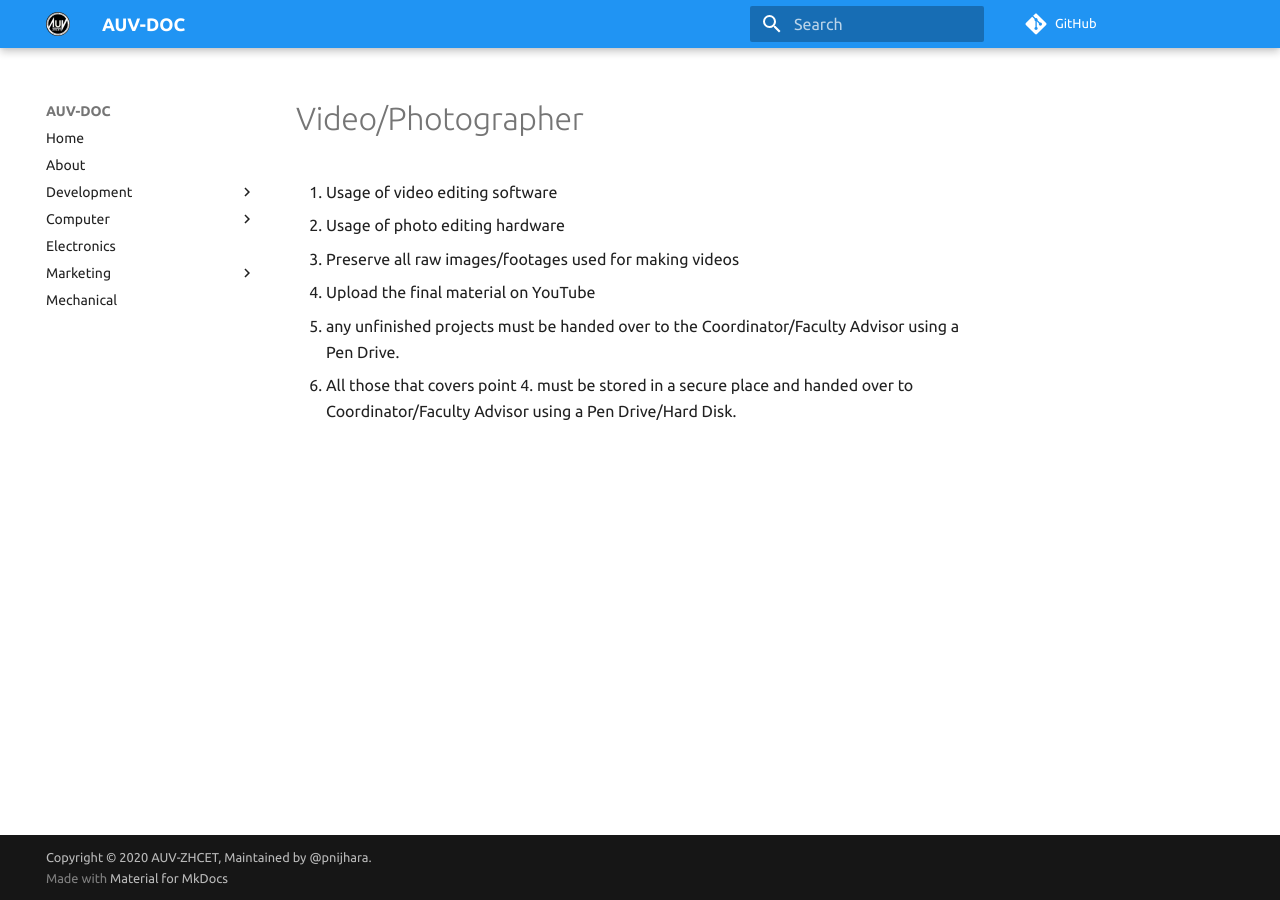
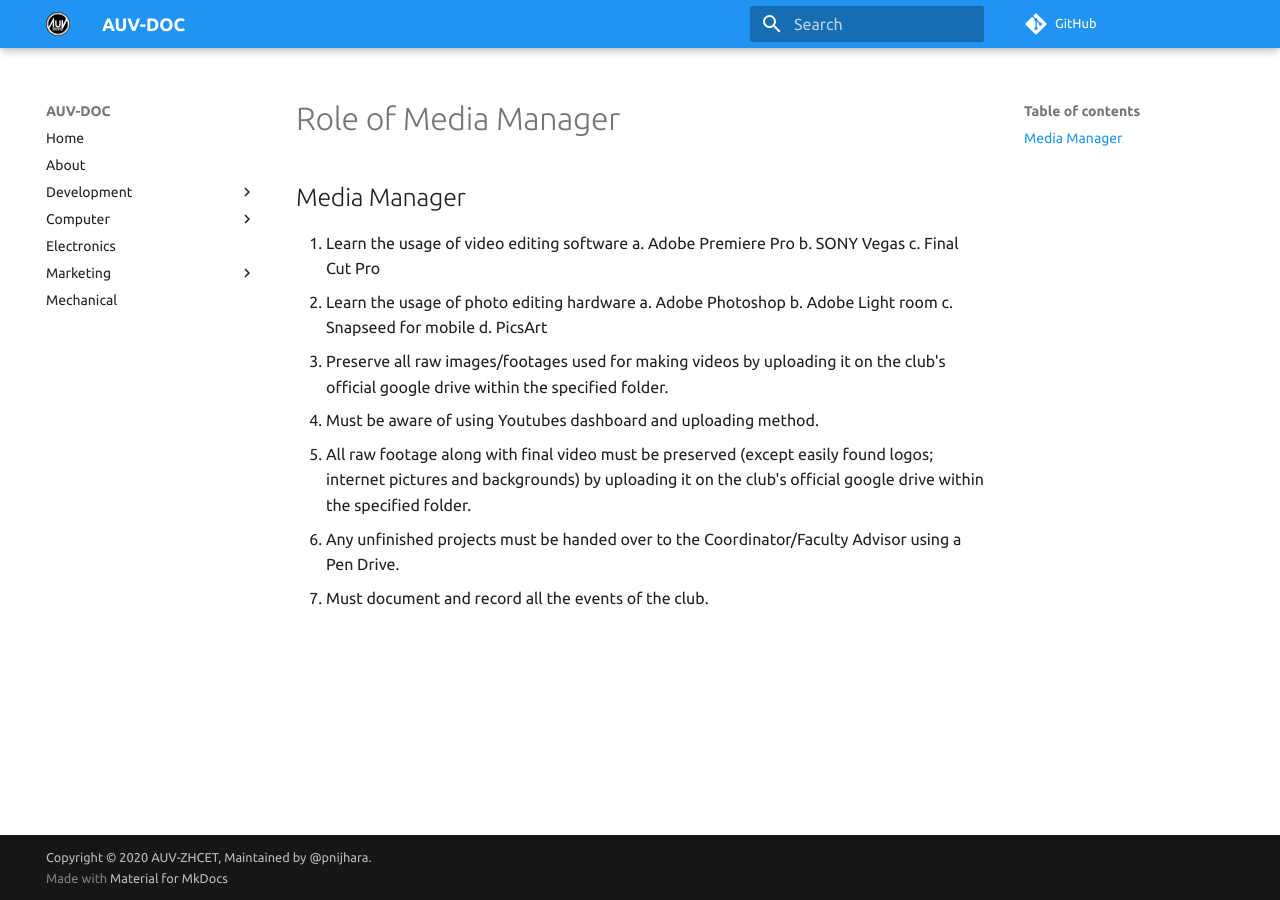
Before and after one commit to auvzhcet/Documentation, an MkDocs documentation site: the page built from docs/marketing/media_Manager.md, in a window 1280 px wide. Built offline with MkDocs 1.6.1 and Material for MkDocs 9.7.7, drawn with Linux system fonts in a browser that asks for light colours; comment, search, counter and statistics services are not loaded.

Commit message:
1. Add YAML detials 2. Add prerequisites of MM 3. Add responsibilities

```diff
--- a/docs/marketing/media_Manager.md
+++ b/docs/marketing/media_Manager.md
@@ -1,8 +1,22 @@
-# Video/Photographer
+---
+title: Role of Media Manager
+author: Syed Jawad Akhtar
+email-id: syedjawadakhtar@gmail.com
+---
 
-1. Usage of video editing software
-2. Usage of photo editing hardware
-3. Preserve all raw images/footages used for making videos
-4. Upload the final material on YouTube
-5. any unfinished projects must be handed over to the Coordinator/Faculty Advisor using a Pen Drive.
-6. All those that covers point  4. must be stored in a secure place and handed over to Coordinator/Faculty Advisor using a Pen Drive/Hard Disk.
+## Media Manager
+
+1. Learn the usage of video editing software
+    a. Adobe Premiere Pro
+    b. SONY Vegas
+    c. Final Cut Pro
+2. Learn the usage of photo editing hardware
+    a. Adobe Photoshop
+    b. Adobe Light  room
+    c. Snapseed for mobile
+    d. PicsArt
+3. Preserve all raw images/footages used for making videos by uploading it on the club's official google drive within the specified folder.
+4. Must be aware of using Youtubes dashboard and uploading method.
+5. All raw footage along with final video must be preserved (except easily found logos; internet pictures and backgrounds) by uploading it on the club's official google drive within the specified folder.
+6. Any unfinished projects must be handed over to the Coordinator/Faculty Advisor using a Pen Drive.
+7. Must document and record all the events of the club.
```
